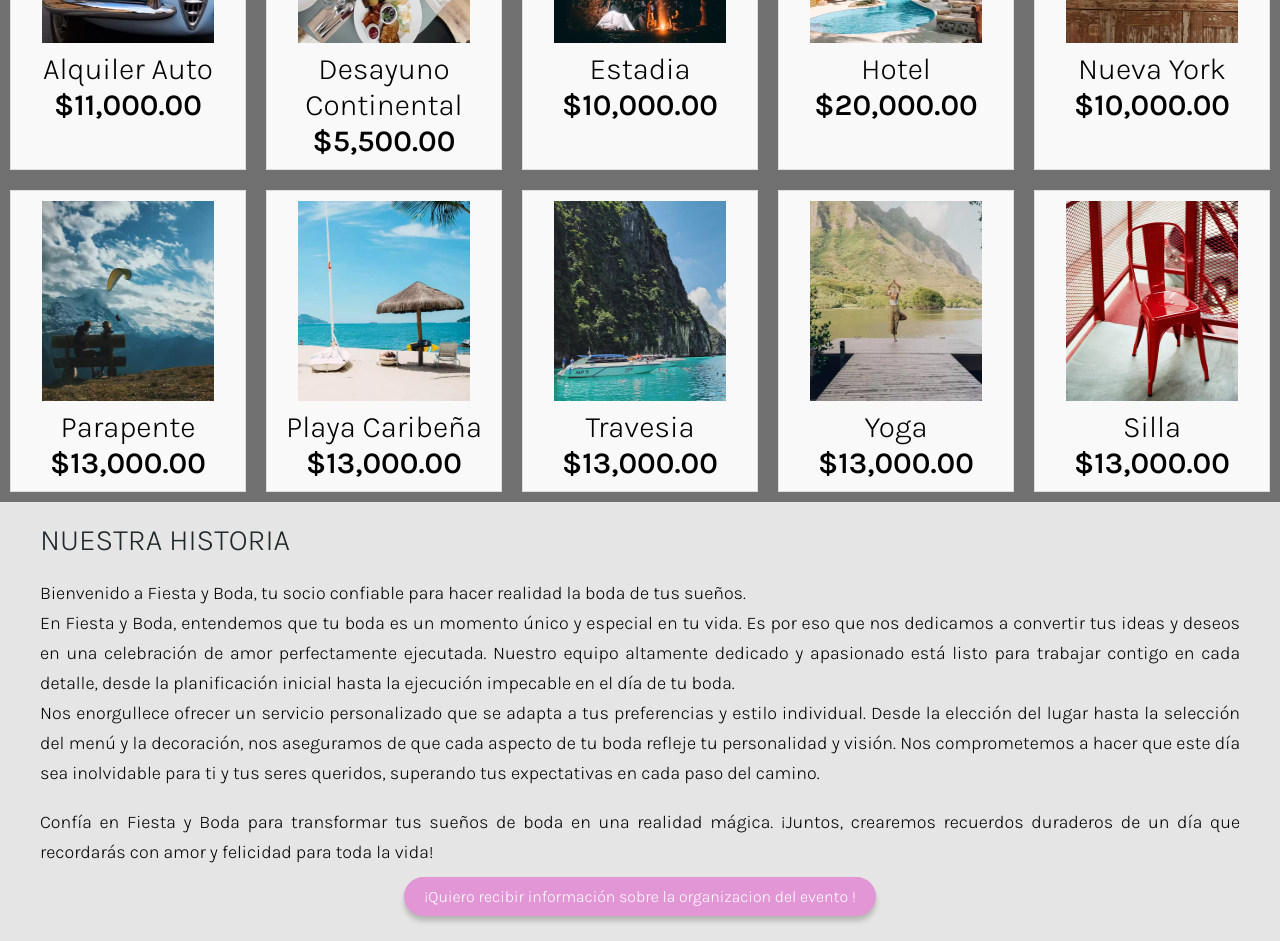
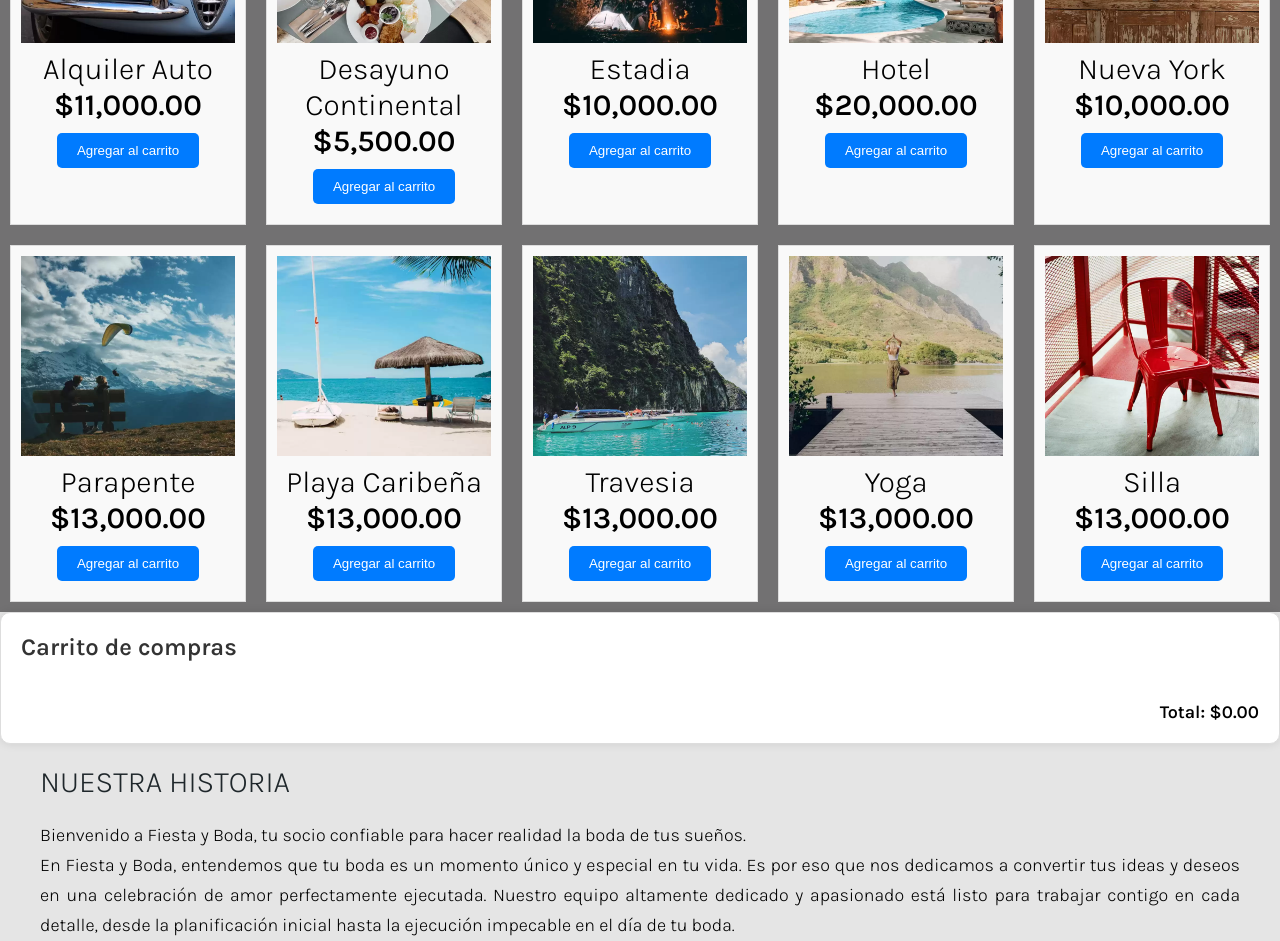
Before and after one commit to facundoAlvarez1/tpFinalAngular, an Angular app: page / in a window 1280 px wide. Shown: the part 1240-2181 px from the top of the page. Built offline with nearby package versions, Linux system fonts and the light colour scheme.

Commit message:
Carrito de Compras

```diff
--- a/src/app/app.component.html
+++ b/src/app/app.component.html
@@ -30,6 +30,8 @@
         </div>
 
         <app-filter></app-filter><!-- Componente filter-->
+
+       <app-carrito></app-carrito>
 
         <div id="sobre-mi" class="section">
             <!-- Contenido de la sección "Sobre mi & FAQ's" -->
--- a/src/app/app.module.ts
+++ b/src/app/app.module.ts
@@ -1,6 +1,5 @@
 import { NgModule } from '@angular/core';
 import { BrowserModule } from '@angular/platform-browser';
-
 import { AppRoutingModule } from './app-routing.module';
 import { AppComponent } from './app.component';
 import { FormsModule } from '@angular/forms';
@@ -9,6 +8,8 @@ import { FilterComponent } from './filter/filter.component';
 import { HttpClientModule } from '@angular/common/http';
 import { ProductosComponent } from './productos/productos.component';
 import { ProductService } from './product.service';
+import { CarritoService } from './carrito/carrito.service';
+import { CarritoComponent } from './carrito/carrito.component'; // Importa el servicio del carrito
 
 @NgModule({
   declarations: [
@@ -16,12 +17,18 @@ import { ProductService } from './product.service';
     HeaderComponent,
     FilterComponent,
     ProductosComponent,
+    CarritoComponent,
   ],
   imports: [
     BrowserModule,
-    AppRoutingModule,FormsModule,HttpClientModule
+    AppRoutingModule,
+    FormsModule,
+    HttpClientModule,
   ],
-  providers: [ProductService],
-  bootstrap: [AppComponent]
+  providers: [
+    ProductService,
+    CarritoService, // Agrega el CarritoService a la lista de proveedores
+  ],
+  bootstrap: [AppComponent],
 })
-export class AppModule { }
+export class AppModule {}
--- /dev/null
+++ b/src/app/carrito/carrito.component.css
@@ -0,0 +1,59 @@
+/* Estilos para el carrito de compras */
+#carrito {
+    background-color: #fff;
+    border: 1px solid #ddd;
+    padding: 20px;
+    border-radius: 10px;
+    box-shadow: 0 0 10px rgba(0, 0, 0, 0.1);
+  }
+
+  #carrito h2 {
+    font-size: 24px;
+    color: #333;
+    margin: 0 0 20px;
+  }
+
+  #carrito ul {
+    list-style-type: none;
+    padding: 0;
+    display: grid;
+    grid-template-columns: 1fr 1fr;
+    gap: 10px;
+  }
+
+  #carrito li {
+    background-color: #f9f9f9;
+    border: 1px solid #ddd;
+    border-radius: 10px;
+    padding: 10px;
+    display: flex;
+    justify-content: space-between;
+    align-items: center;
+  }
+
+  #carrito li:nth-child(even) {
+    background-color: #e6e6e6;
+  }
+
+  #carrito p {
+    font-size: 18px;
+    font-weight: bold;
+    margin-top: 20px;
+    text-align: right;
+  }
+
+  /* Estilos para los botones */
+  button {
+    background-color: #e44d26;
+    color: #fff;
+    border: none;
+    border-radius: 20px;
+    padding: 10px 20px;
+    font-size: 16px;
+    cursor: pointer;
+    transition: background-color 0.3s;
+  }
+
+  button:hover {
+    background-color: #c5371d;
+  }
--- /dev/null
+++ b/src/app/carrito/carrito.component.html
@@ -0,0 +1,10 @@
+<div id="carrito" class="section">
+    <h2>Carrito de compras</h2>
+    <ul>
+      <li *ngFor="let producto of productosEnCarrito">
+        {{ producto.nombre }} - ${{ producto.precio }}
+        <button (click)="quitarDelCarrito(producto)">Quitar</button>
+      </li>
+    </ul>
+    <p>Total: {{ totalCarrito | currency }}</p>
+  </div>
--- /dev/null
+++ b/src/app/carrito/carrito.component.ts
@@ -0,0 +1,27 @@
+import { Component } from '@angular/core';
+import { CarritoService } from '../carrito/carrito.service';
+import { Producto } from '../product.service';
+
+@Component({
+  selector: 'app-carrito',
+  templateUrl: './carrito.component.html',
+  styleUrls: ['./carrito.component.css'],
+})
+export class CarritoComponent {
+  constructor(private carritoService: CarritoService) {}
+
+  get productosEnCarrito() {
+    return this.carritoService.productosEnCarrito;
+  }
+
+  get totalCarrito() {
+    return this.carritoService.calcularTotal();
+  }
+
+
+  quitarDelCarrito(producto: Producto) {
+    this.carritoService.quitarDelCarrito(producto);
+  }
+
+
+}
--- /dev/null
+++ b/src/app/carrito/carrito.service.ts
@@ -0,0 +1,24 @@
+import { Injectable } from '@angular/core';
+import { Producto } from '../product.service';
+
+@Injectable({
+  providedIn: 'root',
+})
+export class CarritoService {
+  productosEnCarrito: Producto[] = [];
+
+  agregarAlCarrito(producto: Producto) {
+    this.productosEnCarrito.push(producto);
+  }
+
+  quitarDelCarrito(producto: Producto) {
+    const index = this.productosEnCarrito.indexOf(producto);
+    if (index !== -1) {
+      this.productosEnCarrito.splice(index, 1);
+    }
+  }
+
+  calcularTotal(): number {
+    return this.productosEnCarrito.reduce((total, producto) => total + producto.precio, 0);
+  }
+}
--- a/src/app/filter/filter.component.css
+++ b/src/app/filter/filter.component.css
@@ -1,21 +1,19 @@
-/* Establece una cuadrícula de 5 columnas */
 .grid-container {
   display: grid;
   grid-template-columns: repeat(5, 1fr); /* 5 productos por fila */
   gap: 20px; /* Espacio entre productos */
+  text-align: center;
 }
 
-  /* Estilos para cada producto en la cuadrícula */
 .grid-item {
   border: 1px solid #ddd;
   padding: 10px;
-    text-align: center;
   background-color: #f9f9f9;
 }
 
 /* Estilos para la imagen del producto */
-  img {
-    max-width: 80%;
+.grid-item img {
+  max-width: 100%;
   max-height: 200px;
 }
 
@@ -30,3 +28,17 @@
   color: #e44d26;
   font-weight: bold;
 }
+.boton-agregar {
+  display: block;
+  margin: 10px auto;
+  background-color: #007bff;
+  color: #fff;
+  border: none;
+  padding: 10px 20px;
+  border-radius: 5px;
+  cursor: pointer;
+}
+
+.boton-agregar:hover {
+  background-color: #0056b3;
+}
--- a/src/app/filter/filter.component.html
+++ b/src/app/filter/filter.component.html
@@ -25,9 +25,12 @@
         Descubre nuestras opciones de regalo
     </h1>
     <div class="grid-container">
-        <div class="grid-item" *ngFor="let producto of productosFiltrados">
-            <img [src]="producto.imagen" width="300px" height="300px" alt="Imagen del producto">
-            <br>{{ producto.nombre }}<br><strong>{{ producto.precio | currency }}</strong>
+        <div *ngFor="let producto of productosFiltrados" class="grid-item">
+            <div class="product-item">
+                <img [src]="producto.imagen" width="300px" height="300px" alt="Imagen del producto">
+                <br>{{ producto.nombre }}<br><strong>{{ producto.precio | currency }}</strong>
+                <button (click)="agregarAlCarrito(producto)" class="boton-agregar">Agregar al carrito</button>
+            </div>
         </div>
     </div>
 </div>
--- a/src/app/filter/filter.component.ts
+++ b/src/app/filter/filter.component.ts
@@ -1,5 +1,6 @@
 import { Component } from '@angular/core';
-import { ProductService} from '../product.service'; // Importa el servicio y el tipo Producto
+import { ProductService } from '../product.service'; // Importa el servicio y el tipo Producto
+import { CarritoService } from '../carrito/carrito.service';
 
 interface Producto {
   nombre: string;
@@ -20,7 +21,8 @@ export class FilterComponent {
   filtroBusqueda: string = '';
   productosFiltrados: Producto[] = [];
 
-  constructor(private productService: ProductService) {}
+  constructor(private productService: ProductService, private carritoService: CarritoService) {}
+
 
   ngOnInit() {
     // En el ciclo de vida ngOnInit, obtén los productos del servicio
@@ -28,15 +30,14 @@ export class FilterComponent {
     this.aplicarFiltro();
   }
 
-
   aplicarFiltro() {
     console.log('Productos antes del filtro:', this.productos);
     let productosFiltradosTemp = [...this.productos];
 
     console.log('Filtro Categoría:', this.filtroCategoria);
-   if (this.filtroCategoria) {
-  productosFiltradosTemp = productosFiltradosTemp.filter(producto => producto.categoria === this.filtroCategoria);
-}
+    if (this.filtroCategoria) {
+      productosFiltradosTemp = productosFiltradosTemp.filter(producto => producto.categoria === this.filtroCategoria);
+    }
 
     console.log('Productos filtrados:', this.productosFiltrados);
     if (this.filtroPrecio) {
@@ -58,4 +59,9 @@ export class FilterComponent {
     this.productosFiltrados = productosFiltradosTemp;
     console.log('Productos filtrados:', this.productosFiltrados);
   }
+
+  agregarAlCarrito(producto: Producto) {
+    // Utiliza el servicio del carrito para agregar el producto al carrito
+    this.carritoService.agregarAlCarrito(producto);
+  }
 }
```
Also changed, not shown: 2 other files (tests, documents, lock files or other folders). Lines whose indentation alone changed are shown as unchanged.
